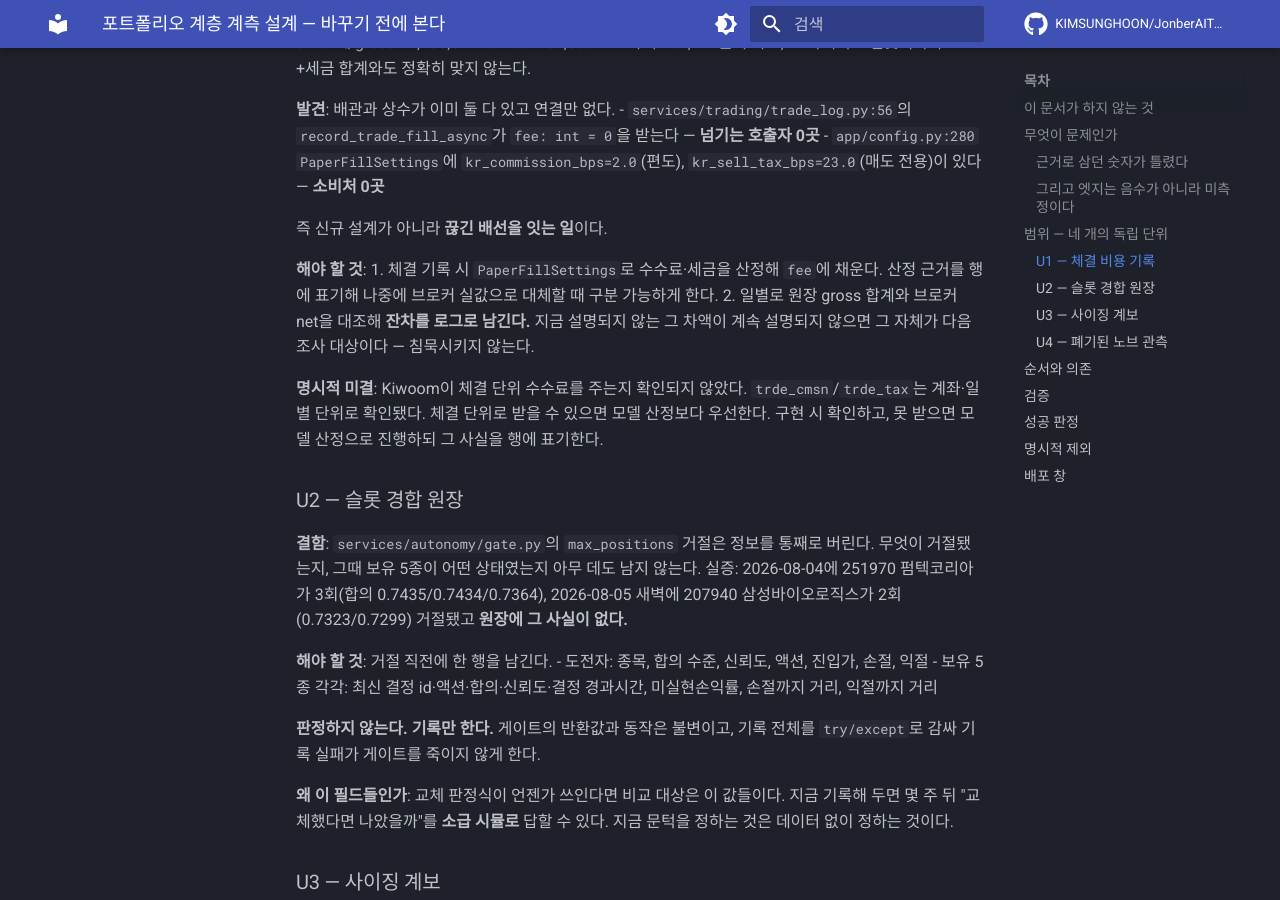
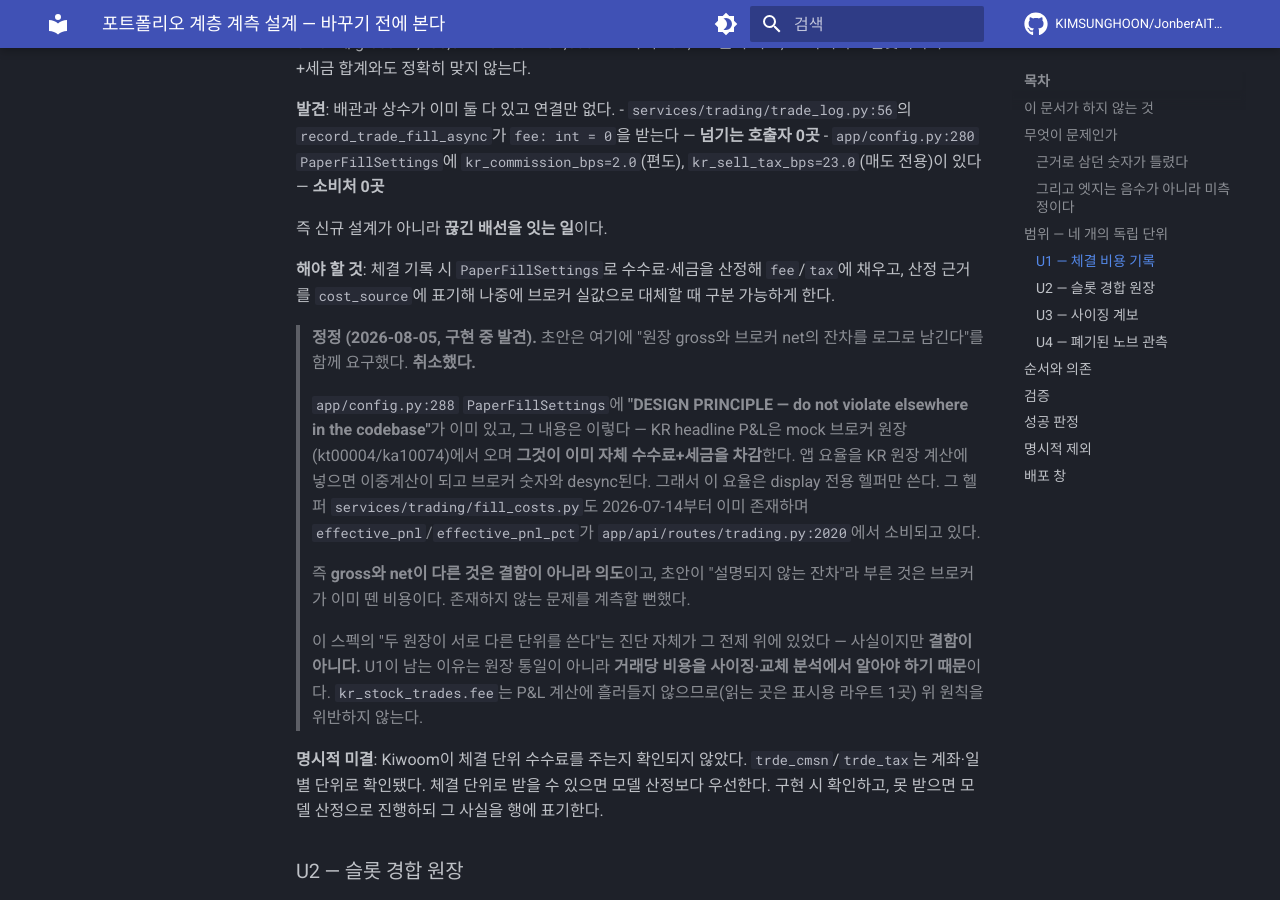
Before and after one commit to KIMSUNGHOON/JonberAITrading, an MkDocs documentation site: the page built from docs/superpowers/specs/2026-08-05-portfolio-instrumentation-design.md, in a window 1280 px wide and 900 px high, scrolled down 1480 px. Built offline with MkDocs 1.6.1 and Material for MkDocs 9.7.7, drawn with Linux system fonts in a browser that asks for light colours; comment, search, counter and statistics services are not loaded.

Commit message:
docs: 계측 스펙 U1-b 취소 정정 — gross/net 차이는 결함이 아니라 설계
PaperFillSettings에 'DESIGN PRINCIPLE — do not violate elsewhere'가 이미
있고, 브로커 원장이 이미 자체 수수료+세금을 차감한다. display 전용 헬퍼
fill_costs.py도 7/14부터 존재했다. 초안이 '설명되지 않는 잔차'라 부른
것은 브로커가 이미 뗀 비용이다 — 존재하지 않는 문제를 계측할 뻔했다.

```diff
--- a/docs/superpowers/specs/2026-08-05-portfolio-instrumentation-design.md
+++ b/docs/superpowers/specs/2026-08-05-portfolio-instrumentation-design.md
@@ -44,9 +44,15 @@
 
 즉 신규 설계가 아니라 **끊긴 배선을 잇는 일**이다.
 
-**해야 할 것**:
-1. 체결 기록 시 `PaperFillSettings`로 수수료·세금을 산정해 `fee`에 채운다. 산정 근거를 행에 표기해 나중에 브로커 실값으로 대체할 때 구분 가능하게 한다.
-2. 일별로 원장 gross 합계와 브로커 net을 대조해 **잔차를 로그로 남긴다.** 지금 설명되지 않는 그 차액이 계속 설명되지 않으면 그 자체가 다음 조사 대상이다 — 침묵시키지 않는다.
+**해야 할 것**: 체결 기록 시 `PaperFillSettings`로 수수료·세금을 산정해 `fee`/`tax`에 채우고, 산정 근거를 `cost_source`에 표기해 나중에 브로커 실값으로 대체할 때 구분 가능하게 한다.
+
+> **정정 (2026-08-05, 구현 중 발견).** 초안은 여기에 "원장 gross와 브로커 net의 잔차를 로그로 남긴다"를 함께 요구했다. **취소했다.**
+>
+> `app/config.py:288` `PaperFillSettings`에 **"DESIGN PRINCIPLE — do not violate elsewhere in the codebase"**가 이미 있고, 그 내용은 이렇다 — KR headline P&L은 mock 브로커 원장(kt00004/ka10074)에서 오며 **그것이 이미 자체 수수료+세금을 차감**한다. 앱 요율을 KR 원장 계산에 넣으면 이중계산이 되고 브로커 숫자와 desync된다. 그래서 이 요율은 display 전용 헬퍼만 쓴다. 그 헬퍼 `services/trading/fill_costs.py`도 2026-07-14부터 이미 존재하며 `effective_pnl`/`effective_pnl_pct`가 `app/api/routes/trading.py:2020`에서 소비되고 있다.
+>
+> 즉 **gross와 net이 다른 것은 결함이 아니라 의도**이고, 초안이 "설명되지 않는 잔차"라 부른 것은 브로커가 이미 뗀 비용이다. 존재하지 않는 문제를 계측할 뻔했다.
+>
+> 이 스펙의 "두 원장이 서로 다른 단위를 쓴다"는 진단 자체가 그 전제 위에 있었다 — 사실이지만 **결함이 아니다.** U1이 남는 이유는 원장 통일이 아니라 **거래당 비용을 사이징·교체 분석에서 알아야 하기 때문**이다. `kr_stock_trades.fee`는 P&L 계산에 흘러들지 않으므로(읽는 곳은 표시용 라우트 1곳) 위 원칙을 위반하지 않는다.
 
 **명시적 미결**: Kiwoom이 체결 단위 수수료를 주는지 확인되지 않았다. `trde_cmsn`/`trde_tax`는 계좌·일별 단위로 확인됐다. 체결 단위로 받을 수 있으면 모델 산정보다 우선한다. 구현 시 확인하고, 못 받으면 모델 산정으로 진행하되 그 사실을 행에 표기한다.
 
```
